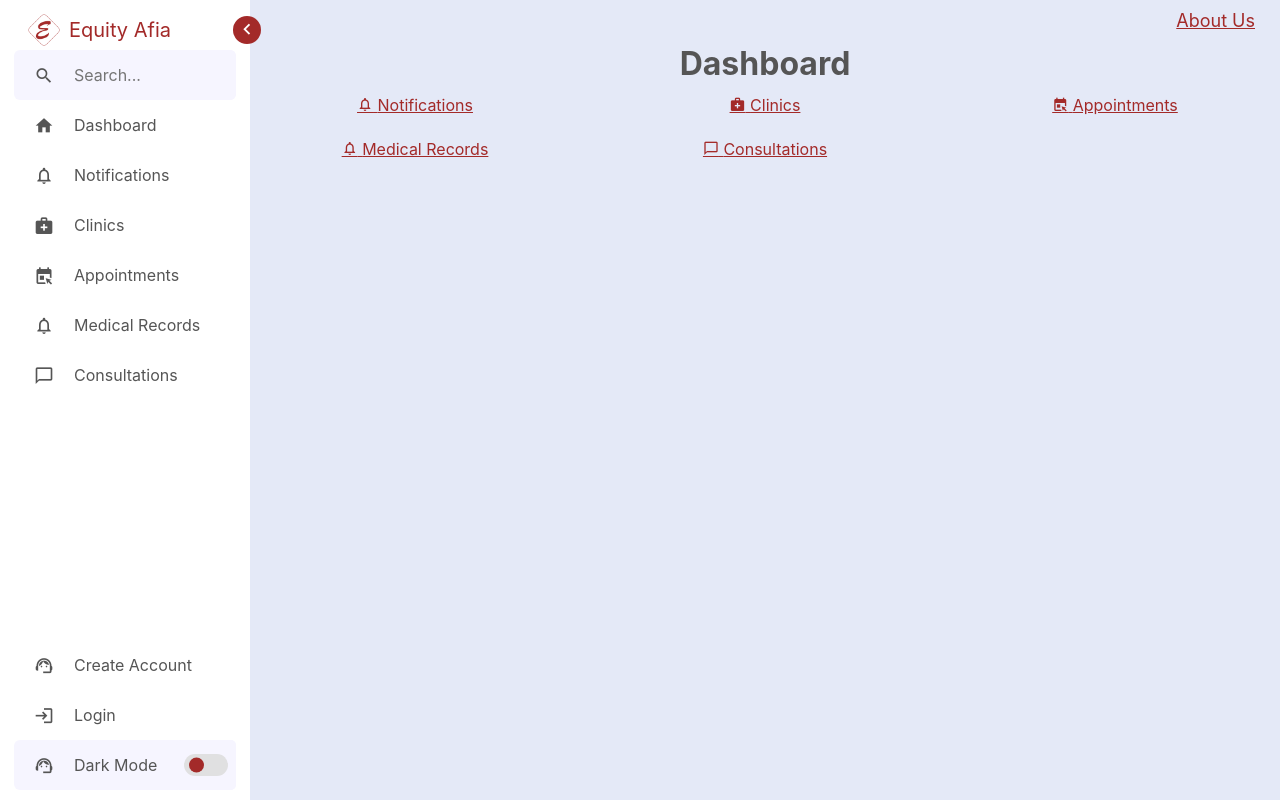
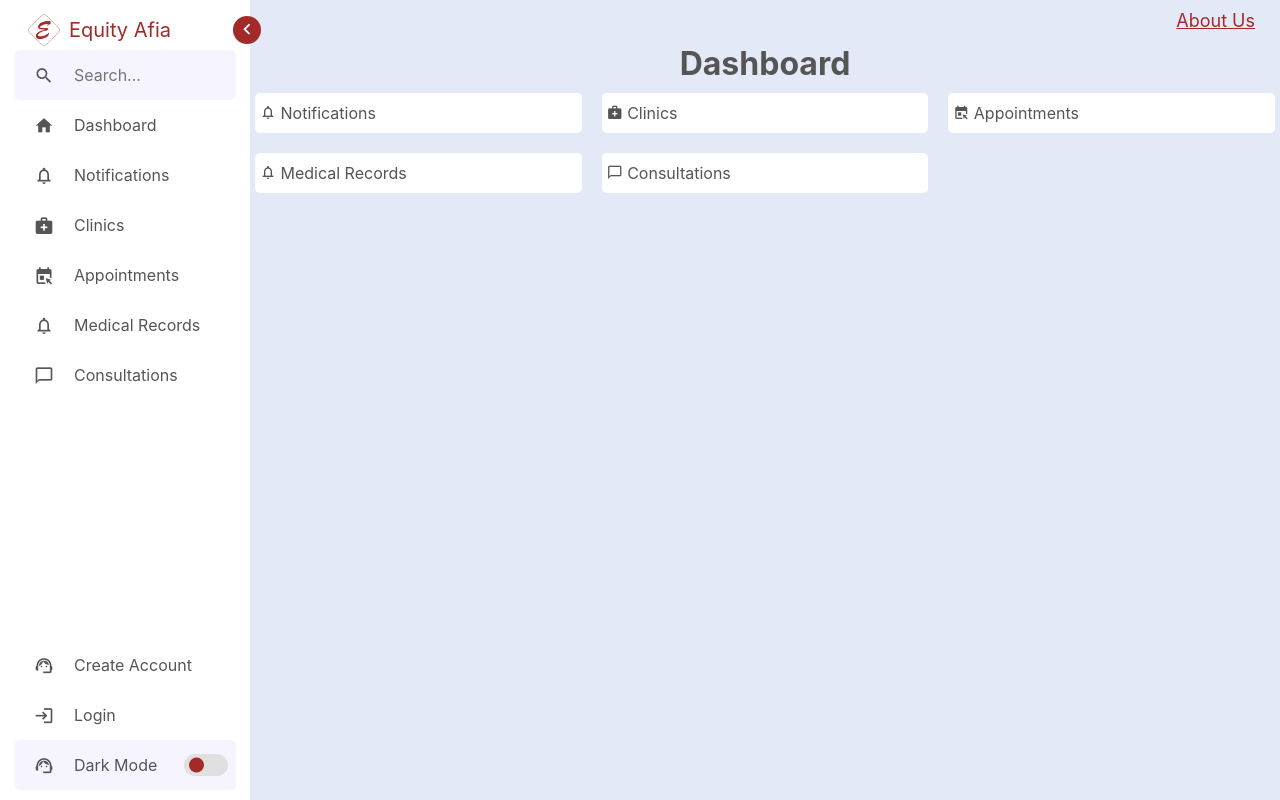
Before and after one commit to DagiiM/chronicles, a Django app: page / in a window 1280 px wide. Run offline with Django 4.2, Linux system fonts and the light colour scheme; some web fonts are replaced.

Commit message:
Update Dashboard

```diff
--- a/client/templates/basic/dashboard.html
+++ b/client/templates/basic/dashboard.html
@@ -1,5 +1,28 @@
 {% extends 'base.html' %}
+{% block css %}
+<style>
+  .grid-auto{
+    justify-items: inherit;
+    margin-inline: 5px;
+  }
+  .grid-auto a{
+   text-decoration: none;
+   border-radius:5px;
+   padding:8px 5px;
+   background-color:var(--sidebar-color);
+   color:var(--text-color);
+   transition: var(--tran-03);
+  }
+  .grid-auto a:hover{
+    color:var(--sidebar-color);
+    background-color: var(--brand-color);
+  }
+  body.dark .grid-auto a:hover{
+    color:var(--text-color);
+  }
 
+</style>
+{% endblock %}
 {% block content %}
    <h1 style="text-align:center;padding-bottom:5px;">Dashboard</h1>
 
```
